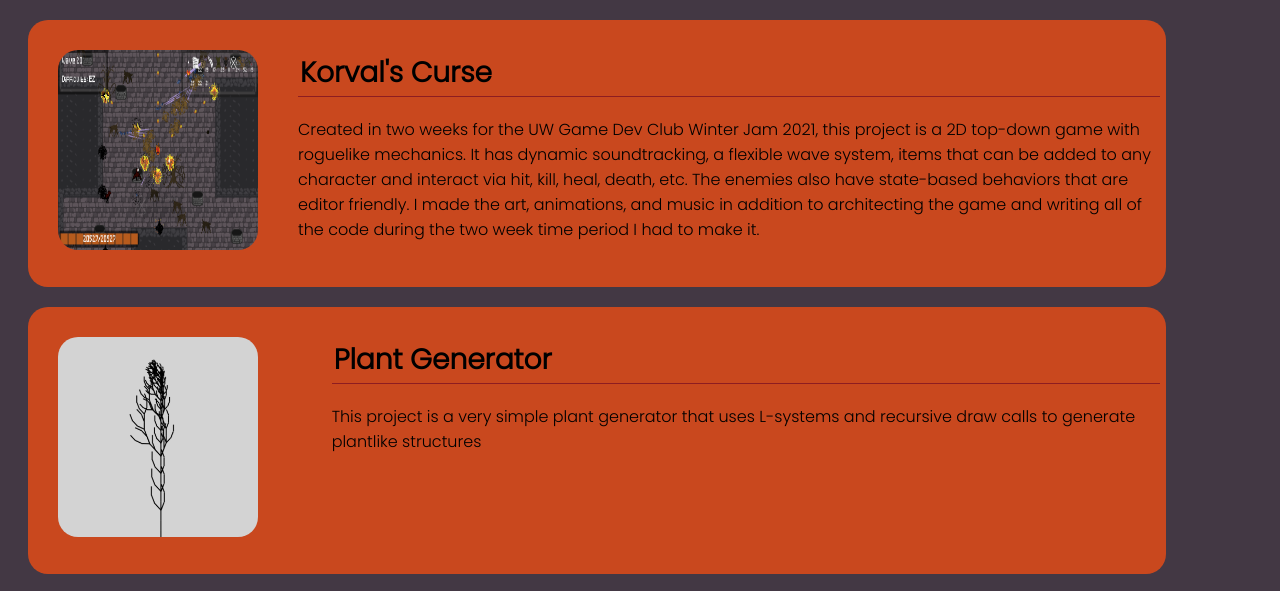
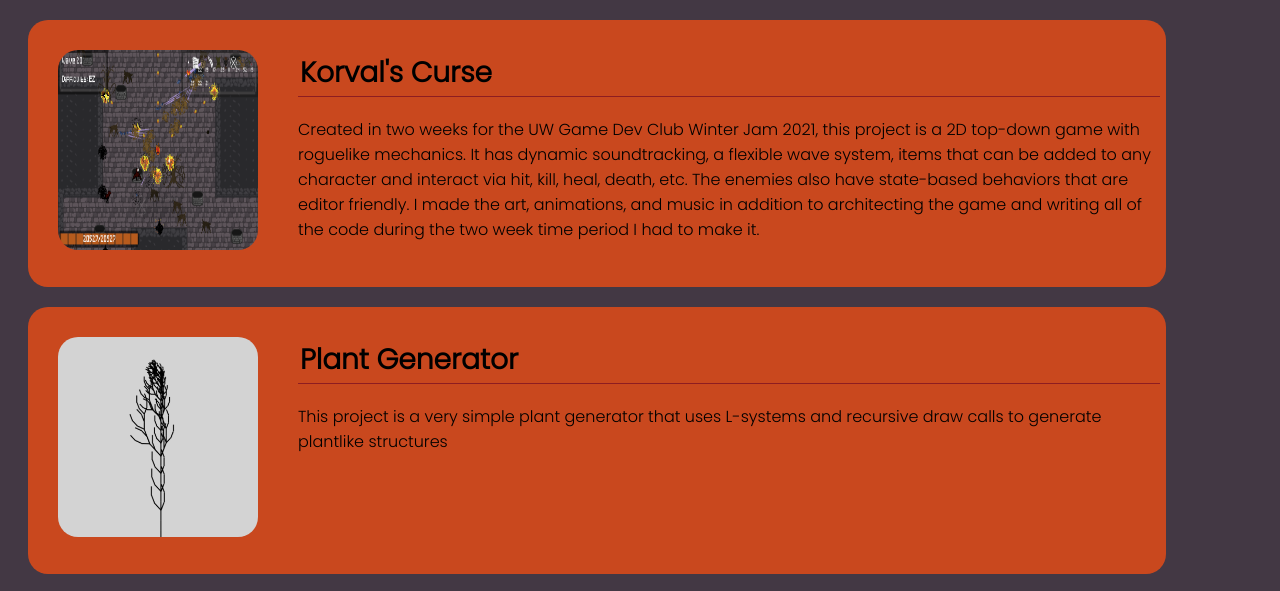
Before and after one commit to DereferenceMyPointer/dereferencemypointer.github.io, a website: page Projects/portfolio.html in a window 1280 px wide. Shown: the part 116-707 px from the top of the page. Drawn offline with Linux system fonts and the light colour scheme.

Commit message:
Update portfolio.css

```diff
--- a/Projects/portfolio.css
+++ b/Projects/portfolio.css
@@ -55,10 +55,6 @@ h2 {
     align-items: flex-start;
 }
 
-.portfolio-item > a {
-    width: 30%;
-}
-
 .portfolio-item img {
     margin: 30px;
     border-radius: 20px;
```
